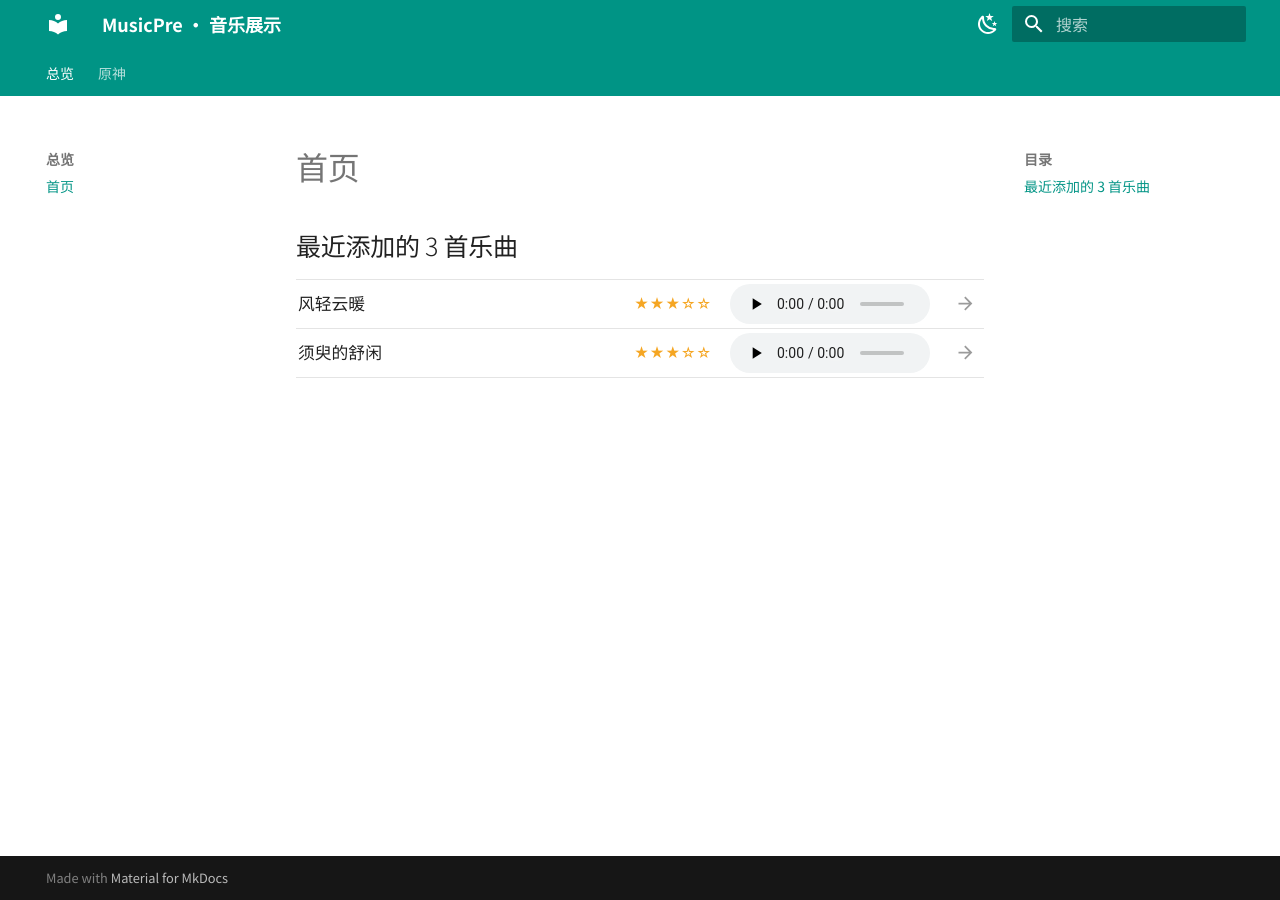
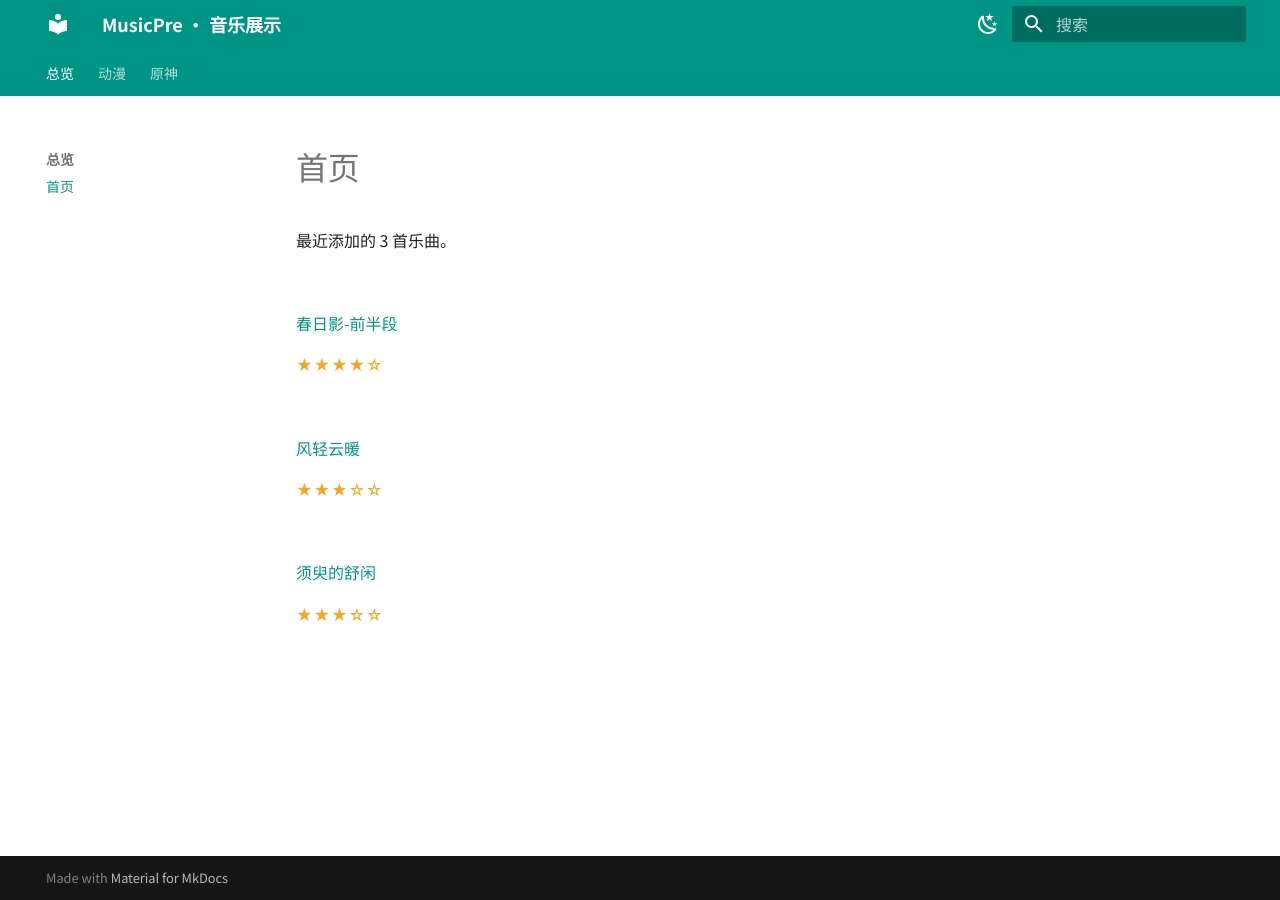
Before and after one commit to XuebaStudy/MusicPre, an MkDocs documentation site: the page built from docs/index.md, in a window 1280 px wide. Built offline with MkDocs 1.6.1 and Material for MkDocs 9.7.7, drawn with Linux system fonts in a browser that asks for light colours.

Commit message:
docs(recording): 春日影-前半段 (efc00816ef3a)

```diff
--- a/docs/index.md
+++ b/docs/index.md
@@ -1,18 +1,24 @@
 # 首页
 
-## 最近添加的 3 首乐曲
+最近添加的 3 首乐曲。
 
-<div class="track-list" markdown="0">
-<div class="track-row">
-  <p class="track-title">风轻云暖</p>
-  <span class="track-stars" title="水平 3/5">★★★☆☆</span>
-  <audio class="track-audio" controls preload="none" controlslist="nodownload noplaybackrate" src="https://data.musicpre.xuebasy.top/audio/721d7ebabaca.mp3"></audio>
-  <a class="track-go" href="/recordings/721d7ebabaca/" aria-label="前往「风轻云暖」" title="前往曲目"><svg xmlns="http://www.w3.org/2000/svg" viewBox="0 0 24 24" aria-hidden="true"><path fill="currentColor" d="M4 11v2h12l-5.5 5.5 1.42 1.42L19.84 12l-7.92-7.92L10.5 5.5 16 11H4Z"/></svg></a>
-</div>
-<div class="track-row">
-  <p class="track-title">须臾的舒闲</p>
-  <span class="track-stars" title="水平 3/5">★★★☆☆</span>
-  <audio class="track-audio" controls preload="none" controlslist="nodownload noplaybackrate" src="https://data.musicpre.xuebasy.top/audio/311a8a5a417a.mp3"></audio>
-  <a class="track-go" href="/recordings/311a8a5a417a/" aria-label="前往「须臾的舒闲」" title="前往曲目"><svg xmlns="http://www.w3.org/2000/svg" viewBox="0 0 24 24" aria-hidden="true"><path fill="currentColor" d="M4 11v2h12l-5.5 5.5 1.42 1.42L19.84 12l-7.92-7.92L10.5 5.5 16 11H4Z"/></svg></a>
-</div>
-</div>
+<!-- RECORDINGS_START -->
+<a class="recording-card" href="recordings/efc00816ef3a/">
+  <p class="title">春日影-前半段</p>
+  <p class="meta"><span class="level-stars">★★★★☆</span></p>
+
+</a>
+
+<a class="recording-card" href="recordings/721d7ebabaca/">
+  <p class="title">风轻云暖</p>
+  <p class="meta"><span class="level-stars">★★★☆☆</span></p>
+
+</a>
+
+<a class="recording-card" href="recordings/311a8a5a417a/">
+  <p class="title">须臾的舒闲</p>
+  <p class="meta"><span class="level-stars">★★★☆☆</span></p>
+
+</a>
+
+<!-- RECORDINGS_END -->
--- a/mkdocs.yml
+++ b/mkdocs.yml
@@ -43,14 +43,15 @@ markdown_extensions:
 nav:
   - 总览:
     - 首页: index.md
+  - 动漫:
+    - "Mygo&Mujica":
+      - 春日影-前半段: recordings/efc00816ef3a.md
   - 原神:
-    - 总览: categories/原神.md
     - 挪德卡莱:
       - 霜月:
-        - ♪ 须臾的舒闲: recordings/311a8a5a417a.md
+        - 须臾的舒闲: recordings/311a8a5a417a.md
     - 魔女会:
-      - ♪ 风轻云暖: recordings/721d7ebabaca.md
-
+      - 风轻云暖: recordings/721d7ebabaca.md
 extra_css:
   - stylesheets/extra.css
 
```
Also changed, not shown: docs/recordings/efc00816ef3a.md (added, +23 -0 lines).
